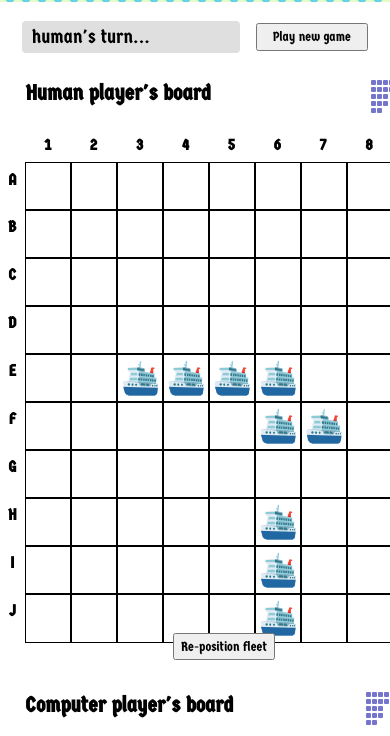
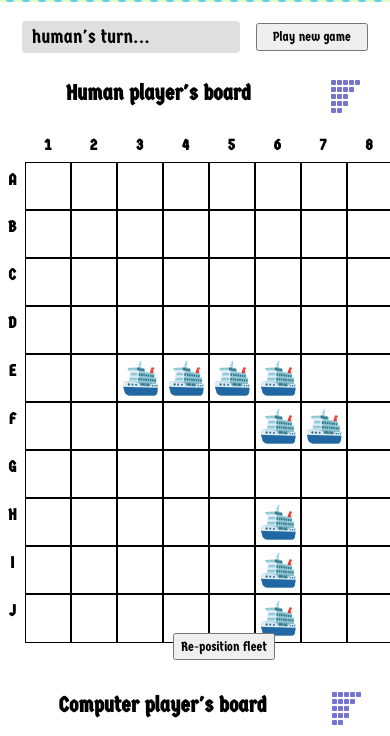
Before and after one commit to jbk2/battleship, a website built with webpack: page src/views/index.html in a window 390 px wide. Shown: the part 67-803 px from the top of the page. Built offline with nearby package versions, Linux system fonts and the light colour scheme.

Commit message:
further mobile styling changes - board header justification

```diff
--- a/src/assets/stylesheets/styles.css
+++ b/src/assets/stylesheets/styles.css
@@ -23,6 +23,11 @@
   header {
     justify-content: center;
   }
+
+  .board-header {
+    justify-content: space-around !important;
+  }
+
 }
 
 body {
```
